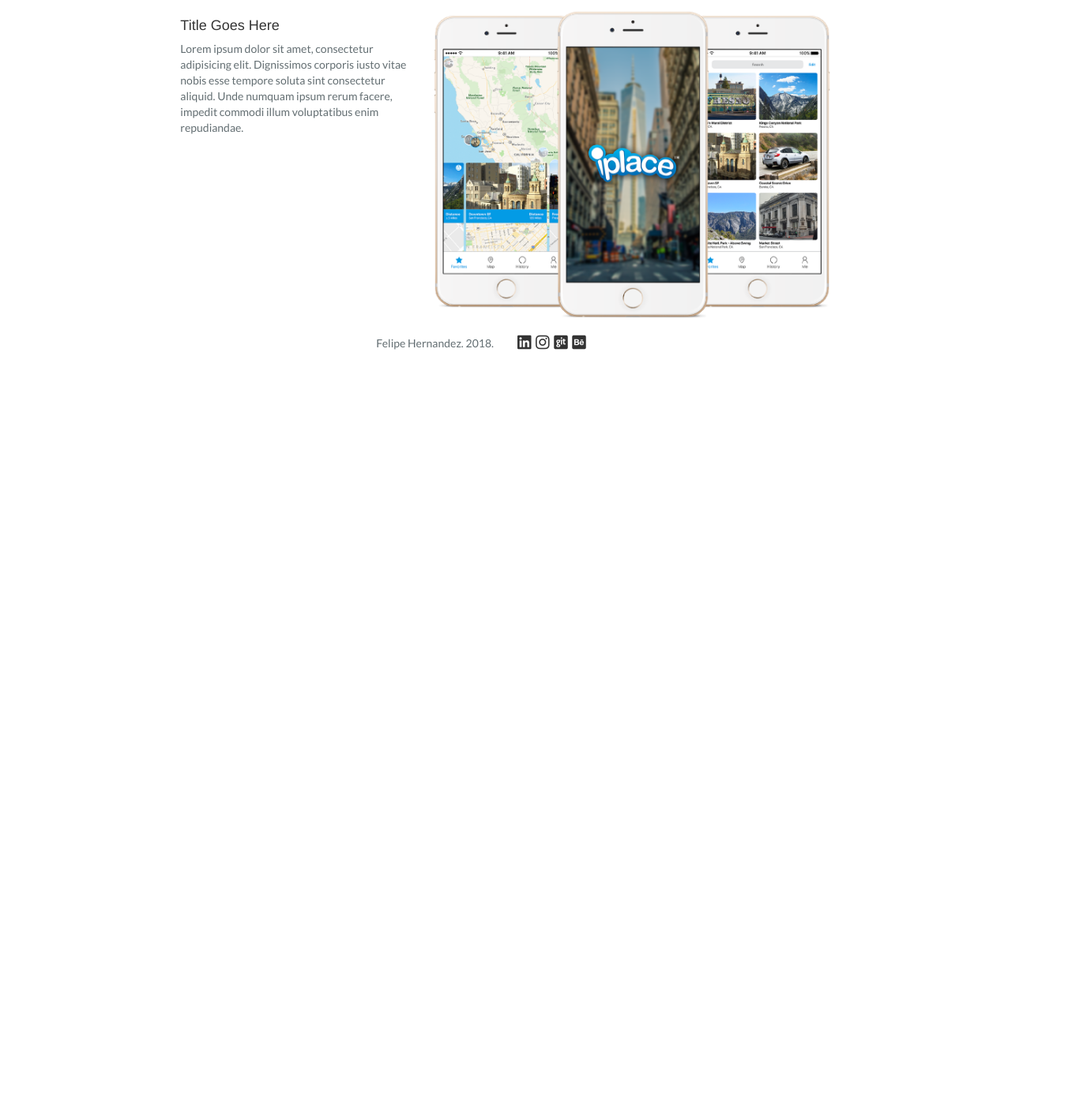
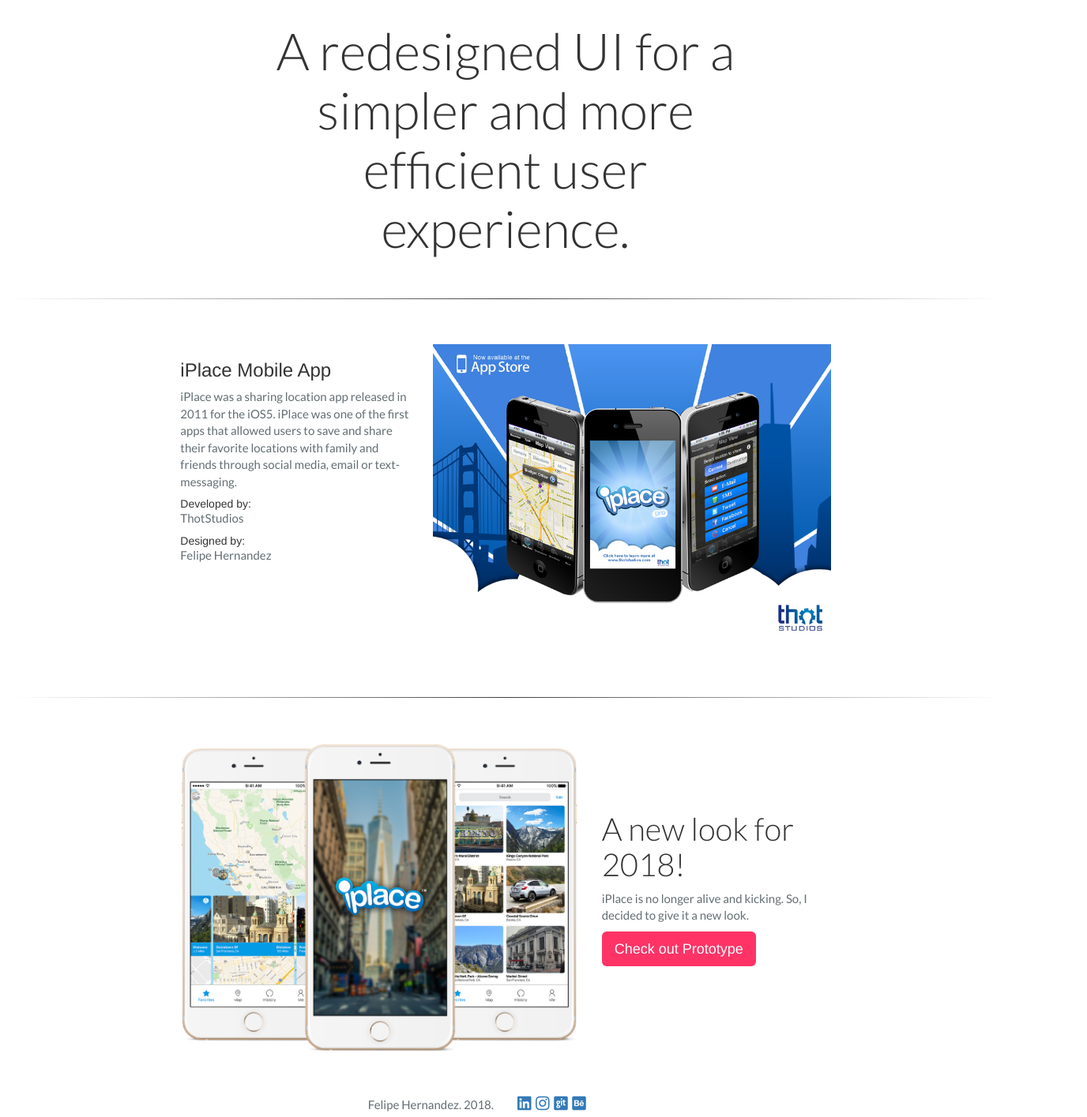
Before and after one commit to fillyh/portfolio-site, a website: page iplace.html in a window 1280 px wide. Shown: the part 431-1846 px from the top of the page at 79% size, 1376 px wide, since content can reach past the window. Before the commit the page ends 881 px from the top, so only its background shows below. Drawn offline with nearby package versions, Linux system fonts and the light colour scheme.

Commit message:
more updates

```diff
--- /dev/null
+++ b/_reset.scss
@@ -0,0 +1,48 @@
+/* http://meyerweb.com/eric/tools/css/reset/
+   v2.0 | 20110126
+   License: none (public domain)
+*/
+
+html, body, div, span, applet, object, iframe,
+h1, h2, h3, h4, h5, h6, p, blockquote, pre,
+a, abbr, acronym, address, big, cite, code,
+del, dfn, em, img, ins, kbd, q, s, samp,
+small, strike, strong, sub, sup, tt, var,
+b, u, i, center,
+dl, dt, dd, ol, ul, li,
+fieldset, form, label, legend,
+table, caption, tbody, tfoot, thead, tr, th, td,
+article, aside, canvas, details, embed,
+figure, figcaption, footer, header, hgroup,
+menu, nav, output, ruby, section, summary,
+time, mark, audio, video {
+	margin: 0;
+	padding: 0;
+	border: 0;
+	font-size: 100%;
+	font: inherit;
+	vertical-align: baseline;
+}
+/* HTML5 display-role reset for older browsers */
+article, aside, details, figcaption, figure,
+footer, header, hgroup, menu, nav, section {
+	display: block;
+}
+body {
+	line-height: 1;
+}
+ol, ul {
+	list-style: none;
+}
+blockquote, q {
+	quotes: none;
+}
+blockquote:before, blockquote:after,
+q:before, q:after {
+	content: '';
+	content: none;
+}
+table {
+	border-collapse: collapse;
+	border-spacing: 0;
+}
--- a/about.css
+++ b/about.css
@@ -1,12 +1,28 @@
 .about-image{
   width:100%;
-  padding-bottom:2%;
 }
 
 .about-text{
-  margin-top: 10%;
+  margin-top: 8%;
 }
 
 .about-section{
   padding: 3% 0;
 }
+
+.about-paragraph{
+  width:70%;
+}
+
+.social-media{
+  margin:0;
+  padding:2% 0 ;
+}
+.p-spacing{
+  padding:1% 0 0 0;
+}
+
+.text{
+  font-size:18px;
+  line-height: 26px;
+}
--- a/iplace.css
+++ b/iplace.css
@@ -1,6 +1,11 @@
 .iplace-hero-image{
   width:100%;
 }
+
+
+
+
+/*Body Section*/
 
 .app-preview{
   width: 100%;
@@ -9,3 +14,73 @@
 .section-one{
   padding: 1% 0;
 }
+
+.headline{
+  margin:0;
+  font-family: 'Lato', sans-serif;
+  font-weight: 300;
+  font-size: 65px;
+  line-height: 75px;
+  text-align: center;
+  padding: 3% 0;
+}
+
+@media only screen and (max-width: 769px) {
+    .headline {
+      font-size:45px;
+      line-height:50px;
+    }
+}
+
+.med-headline{
+  margin-top:30%;
+  font-family: 'Lato', sans-serif;
+  font-weight: 300;
+  font-size: 40px;
+  line-height: 45px;
+}
+
+@media only screen and (max-width: 769px) {
+    .med-headline {
+      font-size:30px;
+      line-height:40px;
+    }
+}
+
+hr {
+    border: 0;
+    height: 1px;
+    background-image: linear-gradient(to right, rgba(0, 0, 0, 0), rgba(0, 0, 0, 0.75), rgba(0, 0, 0, 0));
+}
+
+.iplace-orig{
+  width:100%;
+}
+
+.content-section{
+  padding:3% 0;
+}
+
+.title{
+  margin-bottom:0;
+}
+
+.iplace-homescreen{
+  width: 100%;
+}
+
+.my-button{
+  margin-top:3%;
+  background-color:#f36;
+  border:none;
+}
+
+.my-button:hover{
+  background-color:black;
+}
+
+.my-button:active{
+    background-color:#f36;
+
+}
+/*Body Section*/
--- a/iplace.html
+++ b/iplace.html
@@ -17,7 +17,6 @@
 
   <body>
     <nav class="my-navbar navbar">
-      <div class="container">
         <div class="navbar-header">
           <button type="button" class="navbar-toggle" data-toggle="collapse" data-target="#myNavbar">
             <span class="icon-bar"></span>
@@ -32,48 +31,85 @@
             <li class="contact"><a href="contact.html">Contact</a></li>
           </ul>
         </div>
-      </div>
     </nav>
-
+<!-- Hero-->
 <div class="container-fluid">
 <div class=" row">
   <div class="col-md-12 hero">
          <img src="iplace-hero.jpg" class="image-responsive iplace-hero-image" alt="sample1">
   </div>
 </div>
+<!-- Hero-->
+
+<!-- Body Section-->
 <div class="row section-one">
-  <div class="col-md-3 col-md-offset-2">
-      <h4>Title Goes Here</h4>
-        <p>Lorem ipsum dolor sit amet, consectetur adipisicing elit. Dignissimos corporis iusto vitae nobis esse tempore soluta sint consectetur aliquid. Unde numquam ipsum rerum facere, impedit commodi illum voluptatibus enim repudiandae.</p>
+  <div class="col-md-6 col-md-offset-3 headline-div">
+      <h2 class="headline">A redesigned UI for a simpler and more efficient user experience.</h4>
+  </div>
 </div>
 
-  <div class="col-md-5">
-    <img src="img/app-preview.png" class="image-responsive img-rounded app-preview" alt="sample1">
+<div class="row">
+    <div class="col-md-12">
+        <hr>
+    </div>
+</div>
+
+<div class="row content-section">
+  <div class="col-md-3 col-md-offset-2 before-image">
+          <h3>iPlace Mobile App</h3>
+          <p>iPlace was a sharing location app released in 2011 for the iOS5. iPlace was one of the first apps that allowed users to save and share their favorite locations with family and friends through social media, email or text-messaging. </p>
+          <h5 class="title">Developed by: </h5>
+          <p>ThotStudios </p>
+          <h5 class="title">Designed by: </h5>
+          <p>Felipe Hernandez </p>
+
+  </div>
+  <div class="col-md-5 before">
+    <img src="img/iplace_orig.png" alt="iplace hero image" class="iplace-orig image-responsive">
+  </div>
+</div>
+
+<div class="row">
+    <div class="col-md-12">
+        <hr>
+    </div>
+</div>
+
+
+<div class="row content-section">
+  <div class="col-md-5 col-md-offset-2 after-image">
+    <img src="img/app-preview.png" alt="iplace hero image" class="iplace-homescreen image-responsive">
+  </div>
+  <div class="col-md-3 after">
+          <h3 class="med-headline">A new look for 2018!</h3>
+          <p>iPlace is no longer alive and kicking. So, I decided to give it a new look. </p>
+          <a href="https://invis.io/VYFO2WAEFNR" class="my-button btn btn-primary btn-lg" role="button" target="_blank">Check out Prototype</a>
+
   </div>
 </div>
 
 
 
 
-</div>
 
 
+<!-- Body Section-->
 
 <!-- Footer -->
-<div class="container footer">
-  <div class="row">
+<div class="row my-footer">
   <div class="col-xs-6 copyright">
     <p>Felipe Hernandez. 2018.</p>
   </div>
   <div class="col-xs-6 social-media">
-      <i class="fab fa-linkedin"></i>
-      <i class="fab fa-instagram"></i>
-      <i class="fab fa-git-square"></i>
-      <i class="fab fa-behance-square"></i>
+  <a href="https://www.linkedin.com/in/felipe-h" target="_blank">  <i class="fab fa-linkedin"></i></a>
+    <a href="https://www.instagram.com/mr_filips/" target="_blank"><i class="fab fa-instagram"></i></a>
+    <a href="https://github.com/fillyh" target="_blank"> <i class="fab fa-git-square"></i></a>
+    <a href="https://www.behance.net/Fhdez" target="_blank"><i class="fab fa-behance-square"></i></a>
 
   </div>
 </div>
 </div>
+
 </div>
 <!-- End of Footer -->
 
--- a/package.json
+++ b/package.json
@@ -20,6 +20,7 @@
     "@material/card": "^0.29.0",
     "bootstrap": "^3.3.7",
     "gulp": "^3.9.1",
-    "jquery": "^2.0"
+    "jquery": "^2.0",
+    "normalize.css": "^7.0.0"
   }
 }
--- /dev/null
+++ b/style.scss
@@ -0,0 +1,11 @@
+// VARIABLES
+
+$primary-color:gray;
+$tablet: "(min-width: 768 px) and (max-width: 1023px)";
+$desktop: "(min-width: 1024 px) and (max-width: 1399px)";
+$large-desktop:"(min-width: 1400px)";
+
+// IMPORTS
+
+@import 'reset';
+// NESTING
```
Also changed, not shown: about.html (+20 -14 lines), index.html (+6 -4 lines), img/iphone-hero.png (added), img/iplace_orig.png (added), style.css, test.html (added), 3 other files. Lines whose indentation alone changed are shown as unchanged.
